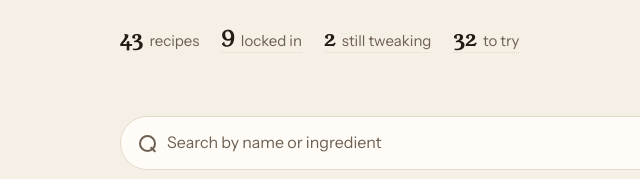
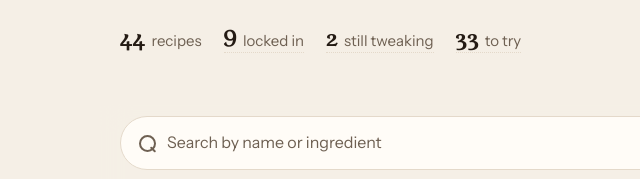
Before and after one commit to mad-ton/recipes, a plain HTML site: page index.html in a window 1280 px wide. Shown: the part 332-511 px from the top of the page, 0-640 px from the left. Drawn offline with Linux system fonts and the light colour scheme.

Commit message:
Try it out: Homemade Cranberry Bliss Bars (from the creator on Instagram)

```diff
--- a/index.html
+++ b/index.html
@@ -176,9 +176,93 @@ button{font:inherit;color:inherit}
    Unsplash. To use your own, save it in the images folder and write
    image: "images/<name>.jpg" (any JPG or PNG, landscape works best).
 ------------------------------------------------------------------- */
-const UPDATED = "November 13, 2026";
+const UPDATED = "November 15, 2026";
 
 const RECIPES = [
+  {
+    "id": "homemade-cranberry-bliss-bars",
+    "title": "Homemade Cranberry Bliss Bars",
+    "status": "tryout",
+    "blurb": "A copycat of the Starbucks bar: orange-ginger blondies with cranberries and white chocolate under cream cheese frosting, a whole tray at home.",
+    "kind": "Dessert",
+    "makes": "24 bars",
+    "ingredients": [
+      {
+        "group": "Bars",
+        "items": [
+          "2 sticks unsalted butter, melted",
+          "1 1/2 cups packed light brown sugar",
+          "2 eggs",
+          "1 teaspoon vanilla extract",
+          "1 teaspoon orange zest (most of the zest from 1 orange)",
+          "1 tablespoon fresh orange juice",
+          "1/2 teaspoon ground ginger",
+          "1 teaspoon baking powder",
+          "1/2 teaspoon salt",
+          "2 cups all-purpose flour (about 250 grams)",
+          "3/4 cup dried cranberries",
+          "1 cup white chocolate chips"
+        ]
+      },
+      {
+        "group": "Frosting",
+        "items": [
+          "1 8 oz block cream cheese, softened to room temperature",
+          "1/2 teaspoon orange zest (the rest from the orange)",
+          "1/2 teaspoon vanilla extract",
+          "2 cups powdered sugar"
+        ]
+      },
+      {
+        "group": "Topping",
+        "items": [
+          "1/4 cup dried cranberries, roughly chopped",
+          "1/4 cup white chocolate chips, melted"
+        ]
+      }
+    ],
+    "steps": [
+      "Preheat the oven to 350°F.",
+      "Line a 10 by 15 inch baking pan with parchment paper.",
+      "Whisk the melted butter and brown sugar together until the mixture looks like wet sand.",
+      "Whisk in the eggs.",
+      "Mix in the vanilla extract, orange zest and orange juice.",
+      "Whisk in the ground ginger, baking powder and salt.",
+      "Add the flour and mix just until no dry flour spots remain.",
+      "Fold in the dried cranberries and white chocolate chips until everything comes together.",
+      "Spread the batter evenly into the prepared pan.",
+      "Bake at 350°F for about 20 minutes, until the edges are golden brown and the top no longer looks shiny.",
+      "While the bars bake, beat the cream cheese, remaining orange zest, vanilla and powdered sugar for about 1 minute, until a thin frosting forms.",
+      "Cover the frosting and leave it on the counter until the bars are ready.",
+      "Roughly chop about 1/4 cup of dried cranberries.",
+      "Let the baked bars cool completely in the pan.",
+      "Spread the frosting all the way to the edges.",
+      "Sprinkle the chopped cranberries evenly over the frosting.",
+      "Melt 1/4 cup of white chocolate chips in the microwave in 30-second intervals.",
+      "Put the melted chocolate in a zip-top bag, snip off the tip and drizzle it in a zigzag over the top.",
+      "Chill in the fridge for about 1 hour, or in the freezer for 15 to 30 minutes, until set.",
+      "Lift the slab out by the parchment edges onto a cutting board.",
+      "Cut it once lengthwise down the middle, then cut each half into rectangles.",
+      "Cut each rectangle diagonally from corner to corner to make 24 triangles."
+    ],
+    "notes": [
+      "The creator says a 1-to-1 gluten-free flour works in place of all-purpose flour.",
+      "The creator says they keep well in the freezer but are not as good as fresh. The transcript is garbled here, so this is a best guess.",
+      "The \"290 calories\" on screen is from a Starbucks menu card, not the creator's figure, so no macros are filled in.",
+      "Zest one orange: about 1 teaspoon goes in the batter and about 1/2 teaspoon in the frosting.",
+      "Laying the parchment flat is fiddly because it slides when you spread the batter."
+    ],
+    "source": {
+      "label": "the creator on Instagram",
+      "url": "https://www.instagram.com/reel/DfsbLuAuOz7/"
+    },
+    "saved": {
+      "from": "the creator on Instagram",
+      "date": "2026-11-15",
+      "confidence": "medium",
+      "note": "Pulled automatically from the post's audio. Check amounts against the original before cooking."
+    }
+  },
   {
     "id": "creamy-four-cheese-baked-mac-and-cheese",
     "image": "images/creamy-four-cheese-baked-mac-and-cheese.jpg",
```
